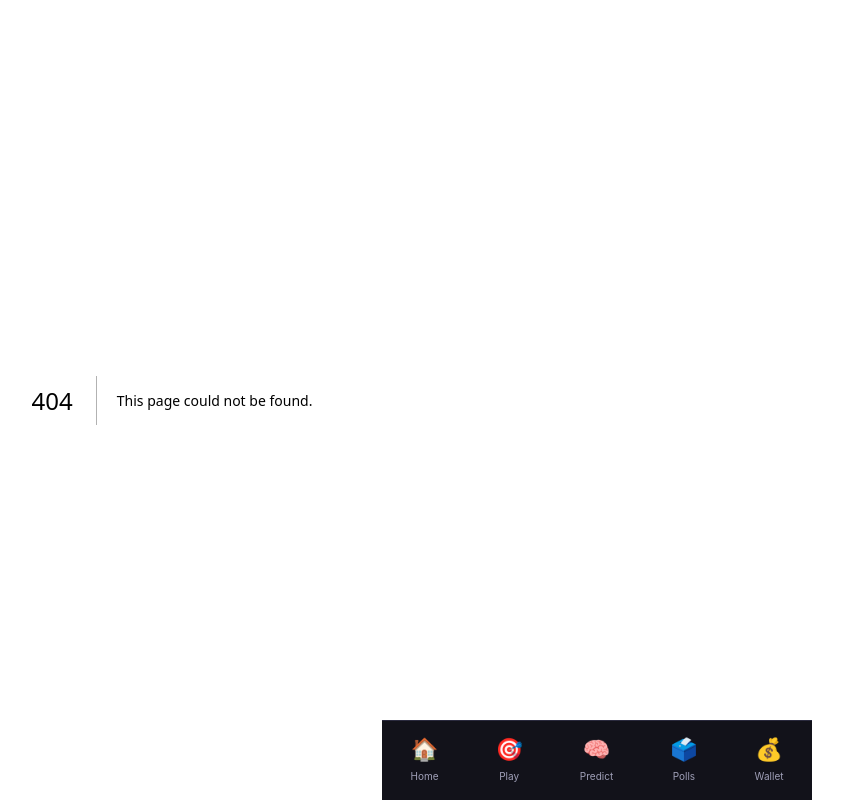
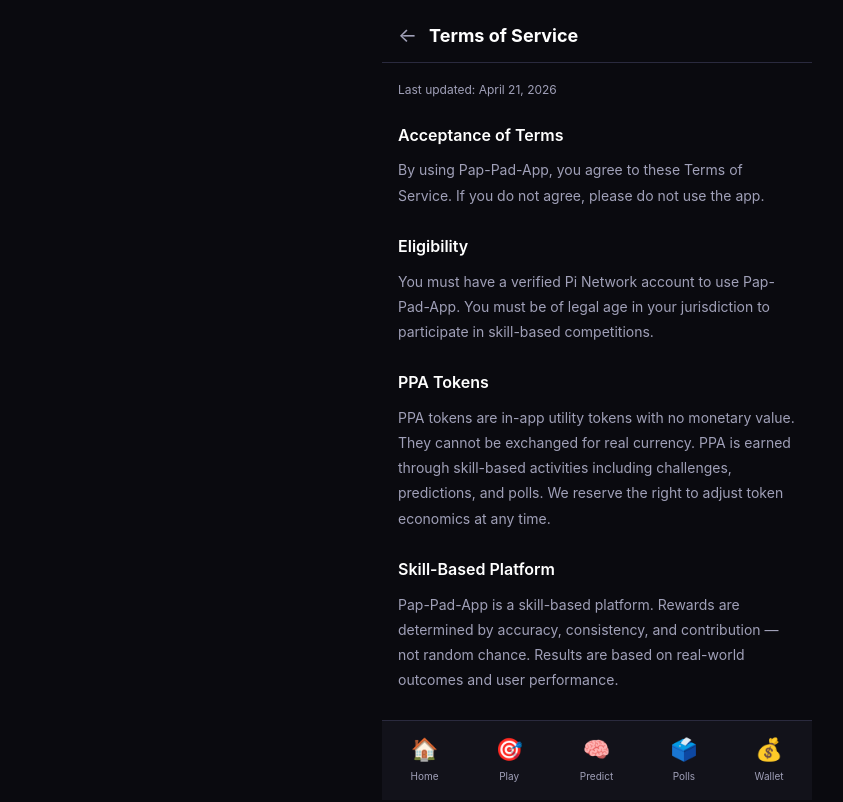
Before and after one commit to douyonevenst54-hue/ppa-prod, a Next.js app: page /terms in a window 1280 px wide. Before the commit this address had no page. Shown: the top 802 px of the page, without its empty margins (43-886 px from the left). Built offline with nearby package versions, Linux system fonts and the light colour scheme.

Commit message:
feat: pi.toml + privacy policy + terms of service

```diff
--- /dev/null
+++ b/src/app/privacy/page.tsx
@@ -0,0 +1,60 @@
+import Link from "next/link";
+
+export default function PrivacyPage() {
+  return (
+    <div style={{ padding: "0 0 80px 0" }}>
+      <div style={{
+        padding: "20px 16px 12px",
+        borderBottom: "1px solid var(--border)",
+        display: "flex",
+        alignItems: "center",
+        gap: 12,
+      }}>
+        <Link href="/" style={{ color: "var(--text-secondary)", textDecoration: "none", fontSize: 20 }}>
+          ←
+        </Link>
+        <div style={{ fontSize: 18, fontWeight: 700 }}>Privacy Policy</div>
+      </div>
+
+      <div style={{ padding: 16, color: "var(--text-secondary)", lineHeight: 1.8, fontSize: 14 }}>
+        <div style={{ fontSize: 12, marginBottom: 20, color: "var(--text-secondary)" }}>
+          Last updated: April 21, 2026
+        </div>
+
+        {[
+          {
+            title: "Information We Collect",
+            content: "We collect your Pi Network username and user ID when you authenticate through Pi Browser. We also collect your activity data including predictions, challenge results, poll votes, and PPA token transactions within the app."
+          },
+          {
+            title: "How We Use Your Information",
+            content: "Your information is used to provide the Pap-Pad-App service, calculate accuracy scores and reputation, maintain leaderboards, and distribute PPA token rewards. We do not sell your personal information to third parties."
+          },
+          {
+            title: "PPA Tokens",
+            content: "PPA is an in-app utility token earned through skill-based activities. It has no cash value and cannot be withdrawn as real currency. PPA is used exclusively within Pap-Pad-App."
+          },
+          {
+            title: "Data Storage",
+            content: "Your data is stored securely on encrypted servers. We use industry-standard security measures to protect your information from unauthorized access."
+          },
+          {
+            title: "Third Party Services",
+            content: "We use Pi Network for authentication. Please review Pi Network's privacy policy for information about how they handle your data."
+          },
+          {
+            title: "Contact",
+            content: "For privacy-related questions, contact us through the Pi Network developer portal or via the app feedback system."
+          },
+        ].map((section) => (
+          <div key={section.title} style={{ marginBottom: 24 }}>
+            <div style={{ fontSize: 16, fontWeight: 600, color: "var(--text-primary)", marginBottom: 8 }}>
+              {section.title}
+            </div>
+            <div>{section.content}</div>
+          </div>
+        ))}
+      </div>
+    </div>
+  );
+}
--- /dev/null
+++ b/src/app/terms/page.tsx
@@ -0,0 +1,68 @@
+import Link from "next/link";
+
+export default function TermsPage() {
+  return (
+    <div style={{ padding: "0 0 80px 0" }}>
+      <div style={{
+        padding: "20px 16px 12px",
+        borderBottom: "1px solid var(--border)",
+        display: "flex",
+        alignItems: "center",
+        gap: 12,
+      }}>
+        <Link href="/" style={{ color: "var(--text-secondary)", textDecoration: "none", fontSize: 20 }}>
+          ←
+        </Link>
+        <div style={{ fontSize: 18, fontWeight: 700 }}>Terms of Service</div>
+      </div>
+
+      <div style={{ padding: 16, color: "var(--text-secondary)", lineHeight: 1.8, fontSize: 14 }}>
+        <div style={{ fontSize: 12, marginBottom: 20, color: "var(--text-secondary)" }}>
+          Last updated: April 21, 2026
+        </div>
+
+        {[
+          {
+            title: "Acceptance of Terms",
+            content: "By using Pap-Pad-App, you agree to these Terms of Service. If you do not agree, please do not use the app."
+          },
+          {
+            title: "Eligibility",
+            content: "You must have a verified Pi Network account to use Pap-Pad-App. You must be of legal age in your jurisdiction to participate in skill-based competitions."
+          },
+          {
+            title: "PPA Tokens",
+            content: "PPA tokens are in-app utility tokens with no monetary value. They cannot be exchanged for real currency. PPA is earned through skill-based activities including challenges, predictions, and polls. We reserve the right to adjust token economics at any time."
+          },
+          {
+            title: "Skill-Based Platform",
+            content: "Pap-Pad-App is a skill-based platform. Rewards are determined by accuracy, consistency, and contribution — not random chance. Results are based on real-world outcomes and user performance."
+          },
+          {
+            title: "User Content",
+            content: "Content you create through the Creator Hub must be accurate, appropriate, and not misleading. We reserve the right to remove content that violates these standards."
+          },
+          {
+            title: "Prohibited Activities",
+            content: "You may not create multiple accounts, use bots or automated tools, collude with other users, or attempt to manipulate the platform's reward systems."
+          },
+          {
+            title: "Termination",
+            content: "We reserve the right to suspend or terminate accounts that violate these terms. PPA balances in terminated accounts are forfeited."
+          },
+          {
+            title: "Disclaimer",
+            content: "Pap-Pad-App is provided as-is. We make no guarantees about uptime, token value, or platform continuity. Participation is at your own risk."
+          },
+        ].map((section) => (
+          <div key={section.title} style={{ marginBottom: 24 }}>
+            <div style={{ fontSize: 16, fontWeight: 600, color: "var(--text-primary)", marginBottom: 8 }}>
+              {section.title}
+            </div>
+            <div>{section.content}</div>
+          </div>
+        ))}
+      </div>
+    </div>
+  );
+}
```
Also changed, not shown: 1 other file (tests, documents, lock files or other folders).
